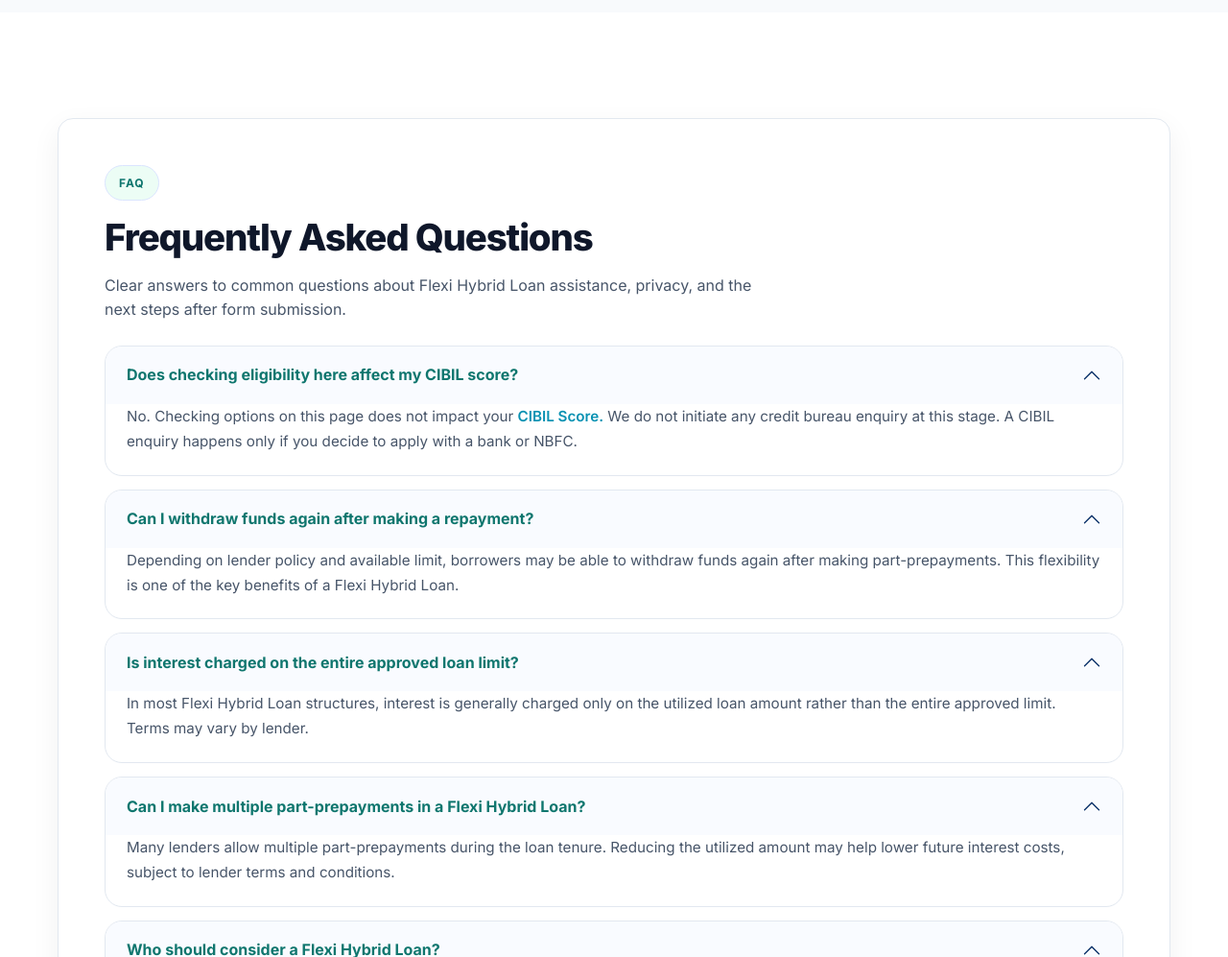
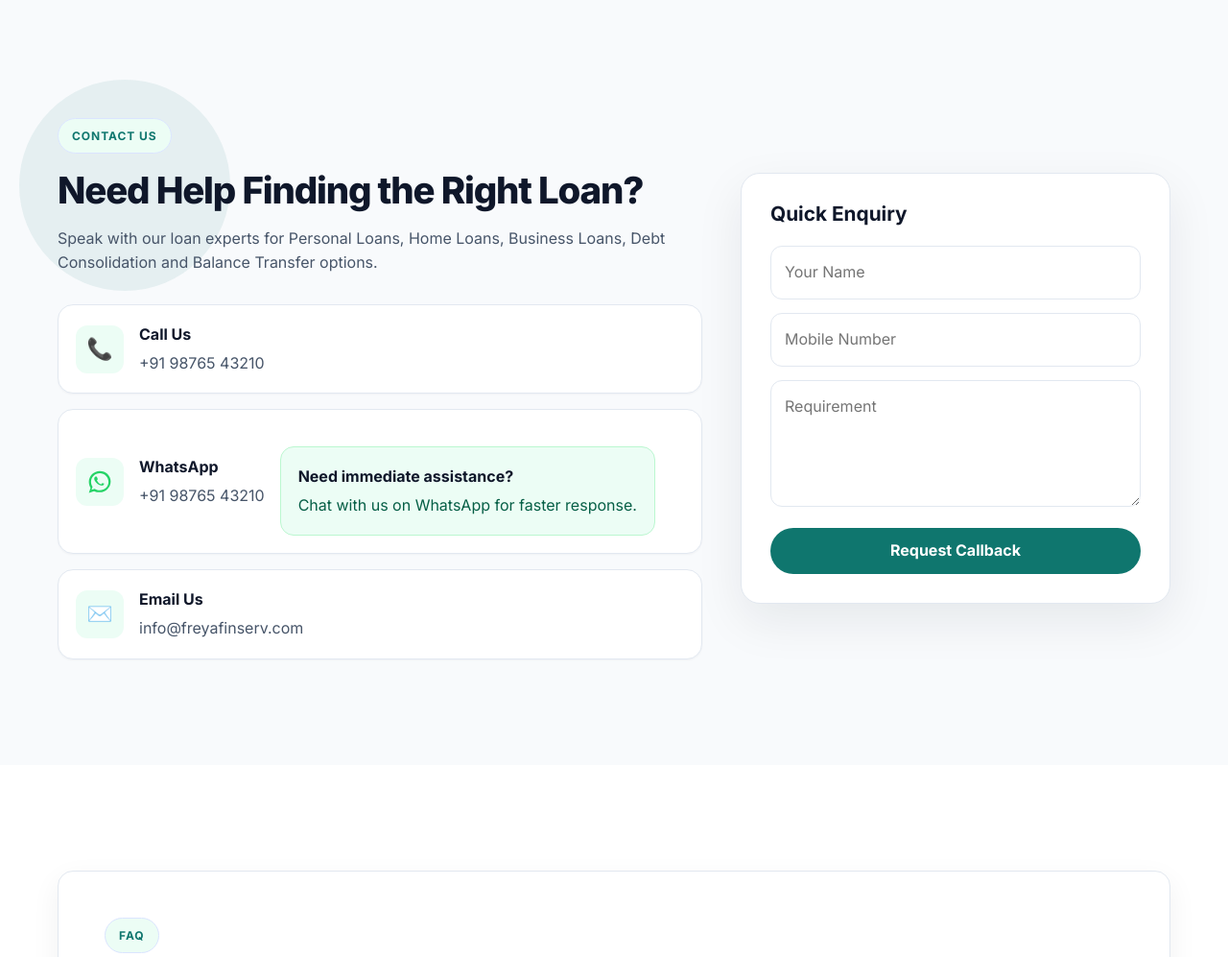
Before and after one commit to Freyafinserv/Freyafinserv, a plain HTML site: page index.html in a window 1280 px wide. Shown: the part 4640-5637 px from the top of the page at 96% size. Drawn offline with nearby package versions, Linux system fonts and the light colour scheme.

Commit message:
Update index.html

```diff
--- a/index.html
+++ b/index.html
@@ -1097,6 +1097,162 @@
     grid-template-columns:1fr;
   }
 }
+
+
+.contact-section{
+  background:#f8fafc;
+}
+
+.contact-wrapper{
+  display:grid;
+  grid-template-columns:1.2fr .8fr;
+  gap:40px;
+  align-items:center;
+}
+
+.contact-content{
+  position:relative;
+}
+
+.contact-content::before{
+  content:"";
+  position:absolute;
+  width:220px;
+  height:220px;
+  background:rgba(15,118,110,.08);
+  border-radius:50%;
+  top:-40px;
+  left:-40px;
+  z-index:0;
+}
+
+.contact-content > *{
+  position:relative;
+  z-index:1;
+}
+
+.contact-cards{
+  margin-top:30px;
+  display:grid;
+  gap:16px;
+}
+
+.contact-card{
+  display:flex;
+  align-items:center;
+  gap:16px;
+  background:#fff;
+  padding:18px;
+  border-radius:16px;
+  border:1px solid var(--border);
+  box-shadow:var(--shadow-sm);
+}
+
+.contact-icon{
+  width:50px;
+  height:50px;
+  border-radius:12px;
+  background:var(--brand-soft);
+  display:flex;
+  align-items:center;
+  justify-content:center;
+  font-size:22px;
+}
+
+.contact-card strong{
+  display:block;
+  margin-bottom:4px;
+}
+
+.contact-card p{
+  margin:0;
+  color:var(--muted);
+}
+
+.contact-form-card{
+  background:#fff;
+  padding:30px;
+  border-radius:20px;
+  border:1px solid var(--border);
+  box-shadow:var(--shadow-lg);
+}
+
+.contact-form-card h3{
+  margin-bottom:20px;
+  font-size:1.3rem;
+  font-weight:700;
+}
+
+.contact-input{
+  width:100%;
+  border:1px solid var(--border);
+  border-radius:12px;
+  padding:14px;
+  margin-bottom:14px;
+  outline:none;
+}
+
+.contact-input:focus{
+  border-color:var(--brand);
+}
+
+.contact-btn{
+  width:100%;
+  border:none;
+  border-radius:999px;
+  background:var(--brand);
+  color:#fff;
+  min-height:48px;
+  font-weight:700;
+}
+
+@media(max-width:991px){
+
+  .contact-wrapper{
+    grid-template-columns:1fr;
+  }
+
+}
+
+.contact-card{
+    display:flex;
+    align-items:center;
+    gap:16px;
+    background:#fff;
+    padding:18px;
+    border-radius:16px;
+    border:1px solid var(--border);
+    box-shadow:var(--shadow-sm);
+    transition:.3s;
+    text-decoration:none;
+}
+
+.contact-card:hover{
+    transform:translateX(8px);
+    border-color:var(--brand);
+    box-shadow:var(--shadow-lg);
+}
+
+.contact-card strong{
+    color:#0f172a;
+}
+
+.contact-card p{
+    margin:0;
+    color:#475569;
+}
+.whatsapp-icon{
+    background:#ecfdf5;
+}
+.contact-quick-note{
+    margin-top:20px;
+    padding:18px;
+    background:#ecfdf5;
+    border-radius:14px;
+    color:#065f46;
+    border:1px solid #bbf7d0;
+}
+
   </style>
 </head>
 <body>
@@ -1840,6 +1996,121 @@ Receive funds after successful approval.
 
 </section>
 
+    <section class="section contact-section">
+  <div class="container-max">
+
+    <div class="contact-wrapper">
+
+      <!-- Left Content -->
+      <div class="contact-content">
+
+        <span class="eyebrow">Contact Us</span>
+
+        <h2 class="section-title mt-3">
+          Need Help Finding the Right Loan?
+        </h2>
+
+        <p class="section-copy">
+          Speak with our loan experts for Personal Loans, Home Loans,
+          Business Loans, Debt Consolidation and Balance Transfer options.
+        </p>
+
+        <div class="contact-cards">
+
+<a href="tel:+919876543210" class="contact-card">
+    <div class="contact-icon">
+        📞
+    </div>
+
+    <div>
+        <strong>Call Us</strong>
+        <p>+91 98765 43210</p>
+    </div>
+</a>
+
+          <a href="https://wa.me/919876543210"
+            target="_blank"
+            class="contact-card">
+
+
+            <div class="contact-icon whatsapp-icon">
+
+              <svg xmlns="http://www.w3.org/2000/svg"
+                viewBox="0 0 32 32"
+                width="28"
+                height="28"
+                fill="#25D366">
+                <path d="M16 3C8.8 3 3 8.8 3 16c0 2.5.7 4.9 2 7L3 29l6.2-2c2 .9 4.2 1.4 6.8 1.4 7.2 0 13-5.8 13-13S23.2 3 16 3zm0 23c-2.1 0-4-.6-5.7-1.5l-.4-.2-3.7 1.2 1.2-3.6-.2-.4C6.2 19.8 5.6 18 5.6 16 5.6 10.2 10.2 5.6 16 5.6S26.4 10.2 26.4 16 21.8 26 16 26zm5.6-7.6c-.3-.2-1.8-.9-2.1-1s-.5-.2-.7.2-.8 1-1 1.2-.3.2-.6.1c-.3-.2-1.4-.5-2.6-1.7-1-1-1.7-2.2-1.9-2.5-.2-.3 0-.5.1-.7.1-.1.3-.3.4-.5.1-.1.2-.3.3-.5.1-.2 0-.4 0-.5 0-.1-.7-1.7-1-2.4-.2-.6-.5-.5-.7-.5h-.6c-.2 0-.5.1-.8.4-.3.3-1 1-1 2.4s1 2.8 1.2 3c.1.2 2 3.1 4.9 4.3.7.3 1.2.5 1.7.6.7.2 1.3.2 1.8.1.5-.1 1.7-.7 1.9-1.4.2-.7.2-1.3.2-1.4 0-.1-.2-.2-.5-.4z"/>
+              </svg>
+            </div>
+            <div>
+              <strong>WhatsApp</strong>
+              <p>+91 98765 43210</p>
+            </div>
+
+            <div class="contact-quick-note">
+    <strong>Need immediate assistance?</strong>
+    Chat with us on WhatsApp for faster response.
+</div>
+          </a>
+
+
+<a href="mailto:info@freyafinserv.com" class="contact-card">
+
+    <div class="contact-icon">
+        ✉️
+    </div>
+
+    <div>
+        <strong>Email Us</strong>
+        <p>info@freyafinserv.com</p>
+    </div>
+
+</a>
+
+        </div>
+
+      </div>
+
+      <!-- Right Form -->
+      <div class="contact-form-card">
+
+        <h3>Quick Enquiry</h3>
+
+        <form>
+
+          <input
+            type="text"
+            class="contact-input"
+            placeholder="Your Name"
+            required
+          >
+
+          <input
+            type="tel"
+            class="contact-input"
+            placeholder="Mobile Number"
+            required
+          >
+
+          <textarea
+            class="contact-input"
+            rows="4"
+            placeholder="Requirement"
+          ></textarea>
+
+          <button type="submit" class="contact-btn">
+            Request Callback
+          </button>
+
+        </form>
+
+      </div>
+
+    </div>
+
+  </div>
+</section>
 
     <section id="faq" class="section">
       <div class="container-max">
```
